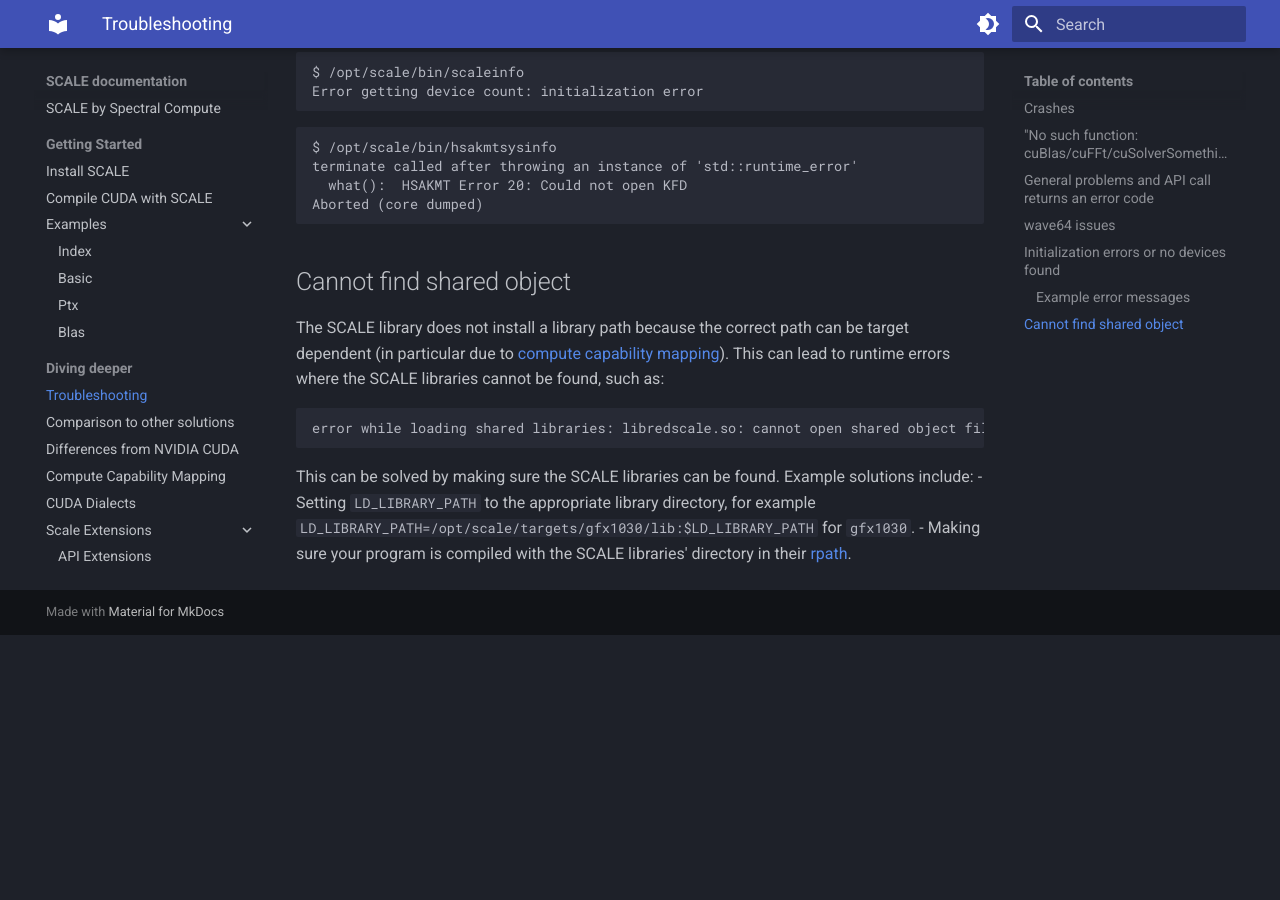
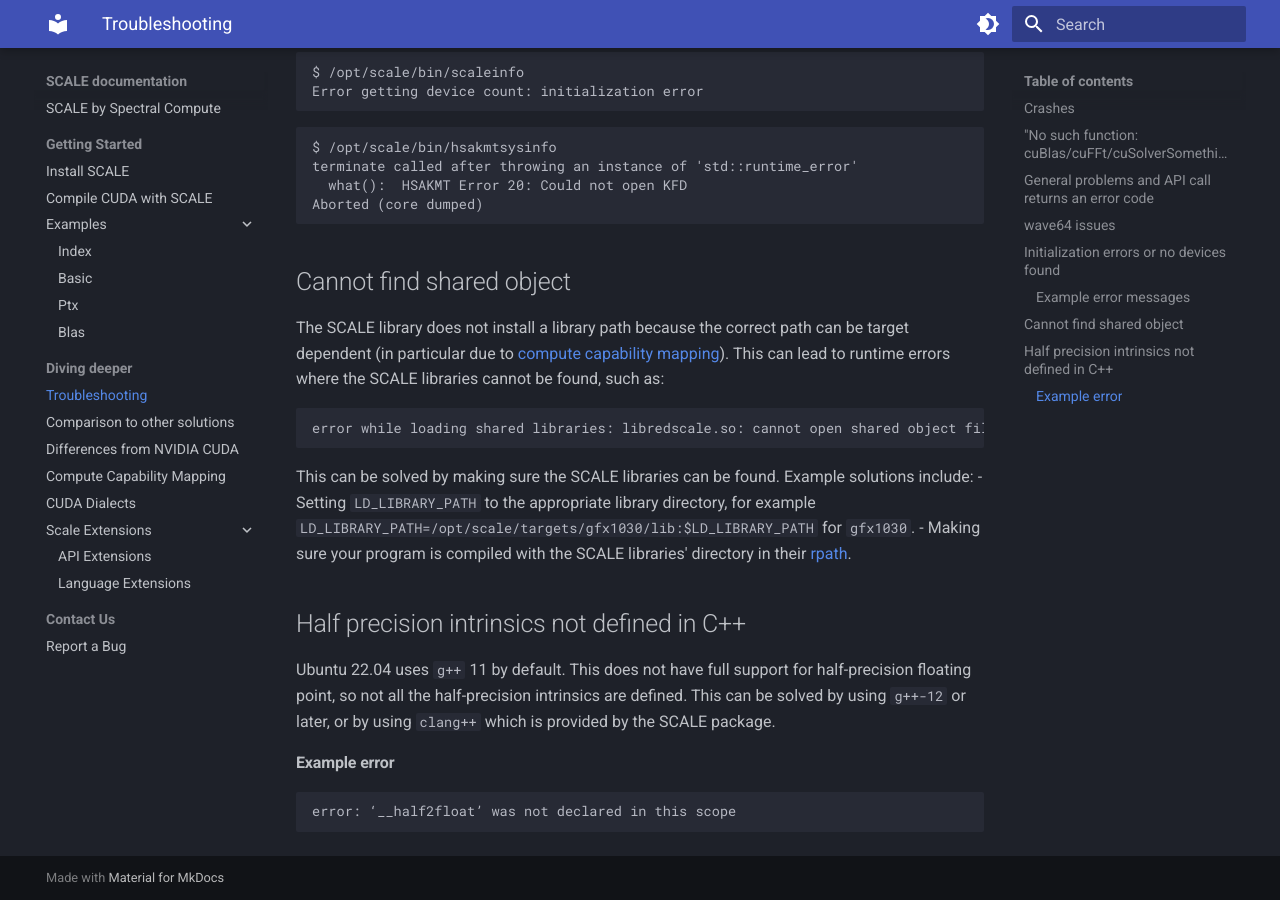
Before and after one commit to spectral-compute/scale-docs, an MkDocs documentation site: the page built from docs/manual/troubleshooting.md, in a window 1280 px wide and 900 px high, scrolled down 1964 px. Built offline with MkDocs 1.6.1 and Material for MkDocs 9.7.7, drawn with Linux system fonts in a browser that asks for light colours; before the commit the page ends 2599 px from its top, so only the background shows below that.

Commit message:
Document troubleshooting half-precision errors in C++

````diff
--- a/docs/manual/troubleshooting.md
+++ b/docs/manual/troubleshooting.md
@@ -100,3 +100,15 @@ This can be solved by making sure the SCALE libraries can be found. Example solu
    `LD_LIBRARY_PATH=/opt/scale/targets/gfx1030/lib:$LD_LIBRARY_PATH` for `gfx1030`.
  - Making sure your program is compiled with the SCALE libraries' directory in their
    [rpath](https://en.wikipedia.org/wiki/Rpath).
+
+## Half precision intrinsics not defined in C++
+
+Ubuntu 22.04 uses `g++` 11 by default. This does not have full support for half-precision floating point, so not all the
+half-precision intrinsics are defined. This can be solved by using `g++-12` or later, or by using `clang++` which is
+provided by the SCALE package.
+
+#### Example error
+
+```
+error: ‘__half2float’ was not declared in this scope
+```
````
